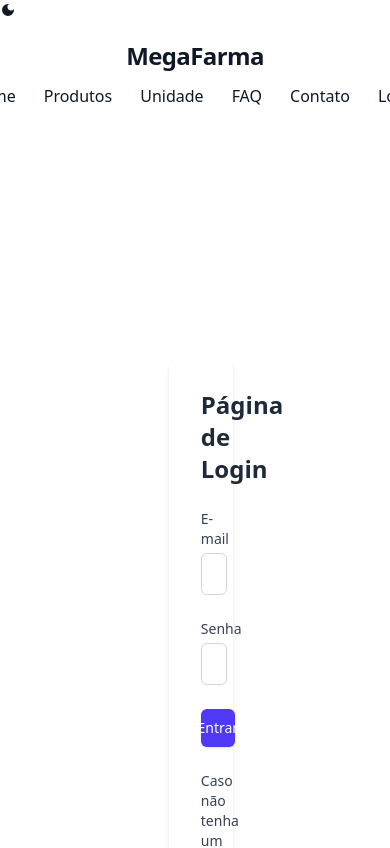
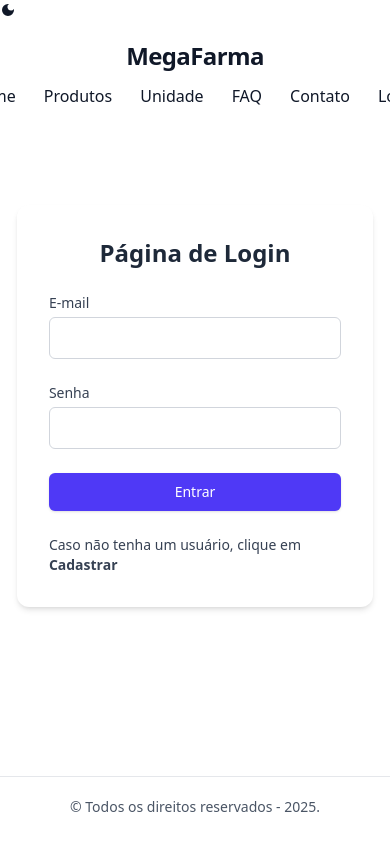
Before and after one commit to 1TDSPG-25/sistema-flow, a React (Vite) app: page /sistema-flow/login in a window 390 px wide. Shown: the top 848 px of the page. Built offline with nearby package versions, Linux system fonts and the light colour scheme; no server answers.

Commit message:
fix(Login): Atualizando os estilos para aumentar a responsividade e tornar compativel com mobile.

```diff
--- a/src/routes/Login/index.tsx
+++ b/src/routes/Login/index.tsx
@@ -45,7 +45,7 @@ export default function LoginForm(){
         };
 
     return(
-        <main className="mb-0 p-[20vh]">
+        <main className="mb-0 p-[2vh] pb-[20vh]">
             <div className="bg-white p-8 rounded-xl shadow-md w-full max-w-md mx-auto justify-center items-center mt-15">
                 <h2 className="text-2xl font-bold mb-6 text-center text-gray-800">Página de Login</h2>
 
```
